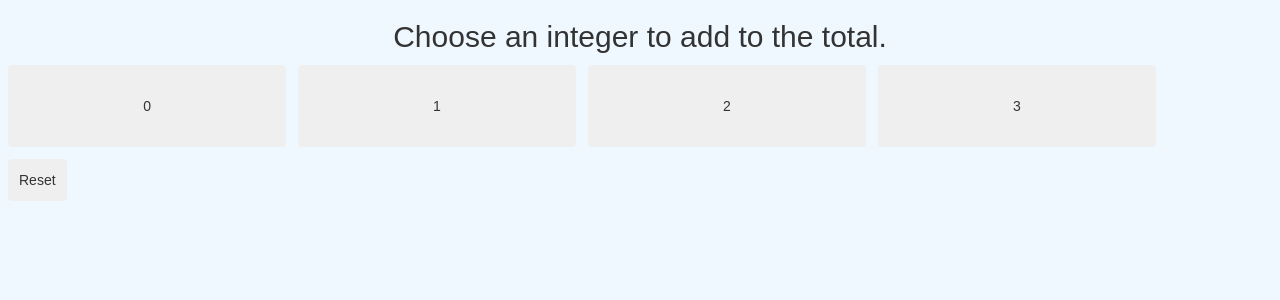
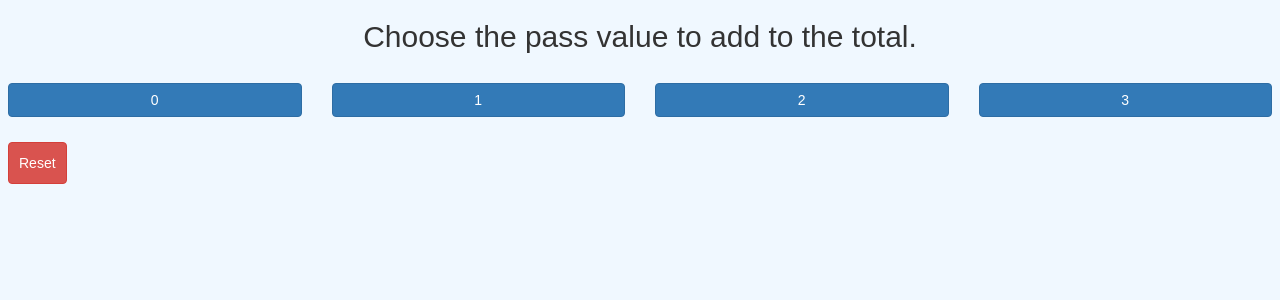
Before and after one commit to codytheking/volleyball-pass-tracker, a Flask app: page / in a window 1280 px wide. Shown: the top 300 px of the page. Run offline with Flask 2, Linux system fonts and the light colour scheme; some libraries are stand-ins or nearby versions; some web fonts are replaced.

Commit message:
cleaned up code for row of buttons; used Bootstrap

```diff
--- a/app/templates/index.html
+++ b/app/templates/index.html
@@ -9,19 +9,29 @@
     <script src="https://maxcdn.bootstrapcdn.com/bootstrap/3.3.7/js/bootstrap.min.js"></script>
     <link href="https://fonts.googleapis.com/css?family=Artifika" rel="stylesheet">
 
-    <title>Average Calculator by Cody King</title>
+    <title>VBall Pass Calc - Cody King</title>
 
     <script type="text/javascript" src="/static/calc.js"></script>
 </head>
 
 <body style="background-color: AliceBlue">
     <div class="form-style" style="margin: 20px 8px 20px 8px; font-family: Artifika, Arial">
-        <h2 style="text-align: center; margin-bottom: 12px;">Choose an integer to add to the total.</h2>
+        <h2 style="text-align: center; margin-bottom: 30px;">Choose the pass value to add to the total.</h2>
         <form>
-            <input type="Button" class="btn btn-large" style="padding:30px; margin:0px 8px 0px 0px; width: 22%;" value="0" onClick="avg(0);"></input>
-            <input type="Button" class="btn btn-large" style="padding:30px; margin:0px 8px 0px 0px; width: 22%;" value="1" onClick="avg(1);"></input>
-            <input type="Button" class="btn btn-large" style="padding:30px; margin:0px 8px 0px 0px; width: 22%;" value="2" onClick="avg(2);"></input>
-            <input type="Button" class="btn btn-large" style="padding:30px; margin:0px 0px 0px 0px; width: 22%;" value="3" onClick="avg(3);"></input>
+            <div class="row">
+                <div class="col-xs-3">
+                    <input type="Button" class="btn btn-block btn-primary btn-large" value="0" onClick="avg(0);"></input>
+                </div>
+                <div class="col-xs-3">
+                    <input type="Button" class="btn btn-block btn-primary btn-large" value="1" onClick="avg(1);"></input>
+                </div>
+                <div class="col-xs-3">
+                    <input type="Button" class="btn btn-block btn-primary btn-large" value="2" onClick="avg(2);"></input>
+                </div>
+                <div class="col-xs-3">
+                    <input type="Button" class="btn btn-block btn-primary btn-large" value="3" onClick="avg(3);"></input>
+                </div>
+            </div>
 
             <p id="answer" style="margin:12px 0px 12px 5px;"></p>
             <p id="zeros" style="margin-left:5px"></p>
@@ -29,8 +39,10 @@
             <p id="twos" style="margin-left:5px"></p>
             <p id="threes" style="margin-left:5px"></p>
 
-            <input type="Button" class="btn btn-large" style="padding:10px;" value="Reset" onClick="resetTotal()">
+            <div style="margin-top: 25px;">
+                <input type="Button" class="btn btn-danger btn-large" style="padding:10px;" value="Reset" onClick="resetTotal()">
+            </div>
         </form>
-    </div>
-</body>
-</html>
+        </div>
+    </body>
+    </html>
```
